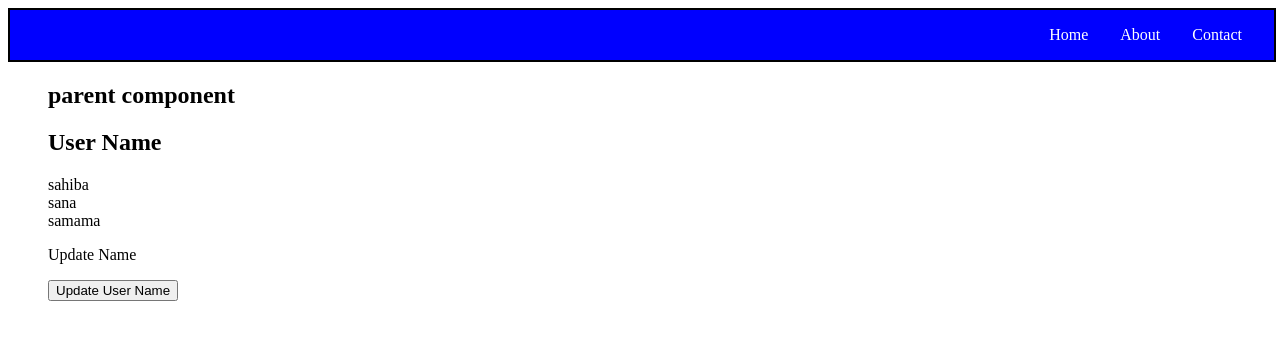
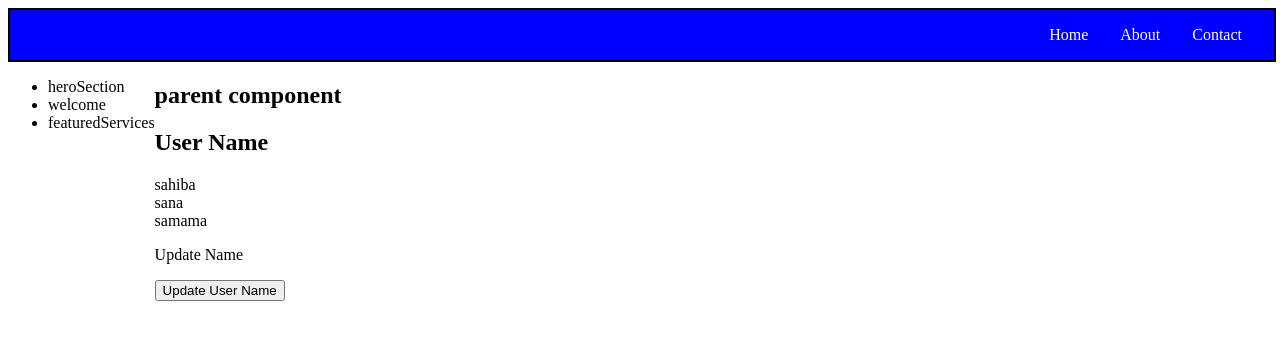
Before and after one commit to sahiba2503/NestedRouter, a React (Vite) app: page / in a window 1280 px wide. Shown: the top 340 px of the page. Built offline with nearby package versions, Linux system fonts and the light colour scheme; the HTML template or start-up script is replaced by a standard one.

Commit message:
add side nave list items

```diff
--- a/src/Component/SideNavbar.jsx
+++ b/src/Component/SideNavbar.jsx
@@ -1,62 +1,97 @@
-// import React from "react";
-// import { useNavigate } from "react-router-dom";
+// // import React from "react";
+// // import { useNavigate } from "react-router-dom";
+
+// // function SideNavbar() {
+// //   let navigate = useNavigate();
+// //   return (
+// //     <div className='sideNavList'>
+// //       <ul>
+// //         <li
+// //           onClick={() => {
+// //             navigate("/heroSection");
+// //           }}
+// //         >
+// //           heroSection
+// //         </li>
+// //         <li
+// //           onClick={() => {
+// //             navigate("/welcome");
+// //           }}
+// //         >
+// //           welcome
+// //         </li>
+// //         <li
+// //           onClick={() => {
+// //             navigate("/featuredServices");
+// //           }}
+// //         >
+// //           featuredServices
+// //         </li>
+// //       </ul>
+// //     </div>
+// //   );
+// // }
+
+// // export default SideNavbar;
+// import React from 'react'
+// import {useLocation} from "react-router-dom";
 
 // function SideNavbar() {
-//   let navigate = useNavigate();
+//   const pathname = useLocation();
+//   let list = [];
+//   if(pathname === "/"){
+//     list = ["heroSection" , "welcome" , "featuredServices"];
+//   }
+//   else if(pathname === "/Contact"){
+//     list = ["Emial", "Pone", "Support"];
+//   }
+//   else if(pathname === "/About"){
+//     list = ["Profile", "Settings","History"];
+//   }
 //   return (
-//     <div className='sideNavList'>
+//     <div>
 //       <ul>
-//         <li
-//           onClick={() => {
-//             navigate("/heroSection");
-//           }}
-//         >
-//           heroSection
-//         </li>
-//         <li
-//           onClick={() => {
-//             navigate("/welcome");
-//           }}
-//         >
-//           welcome
-//         </li>
-//         <li
-//           onClick={() => {
-//             navigate("/featuredServices");
-//           }}
-//         >
-//           featuredServices
-//         </li>
+// {list.map((item,index)=>(
+//   <li key={index}>{item}</li>
+// ))}
 //       </ul>
 //     </div>
-//   );
+//   )
 // }
 
-// export default SideNavbar;
-import React from 'react'
-import {useLocation} from "react-router-dom";
+// export default SideNavbar
+
+import React from "react";
+import { useLocation, useNavigate } from "react-router-dom";
 
 function SideNavbar() {
-  const pathname = useLocation();
+  const { pathname } = useLocation();
+  const navigate = useNavigate();
+
   let list = [];
-  if(pathname === "/"){
-    list = ["Company","Mission","Team"];
+
+  if (pathname === "/") {
+    list = ["heroSection", "welcome", "featuredServices"];
+  } else if (pathname === "/contact") {
+    list = ["Email", "Phone", "Support"];
+  } else if (pathname === "/about") {
+    list = ["Profile", "Settings", "History"];
   }
-  else if(pathname === "/Contact"){
-    list = ["Emial", "hPone", "Support"];
-  }
-  else if(pathname === "/About"){
-    list = ["Profile", "Settings","History"];
-  }
+
   return (
     <div>
       <ul>
-{list.map((item,index)=>(
-  <li key={index}>{item}</li>
-))}
+        {list.map((item, index) => (
+          <li
+            key={index}
+            onClick={() => navigate(`/${item}`)}
+          >
+            {item}
+          </li>
+        ))}
       </ul>
     </div>
-  )
+  );
 }
 
-export default SideNavbar
+export default SideNavbar;
```
